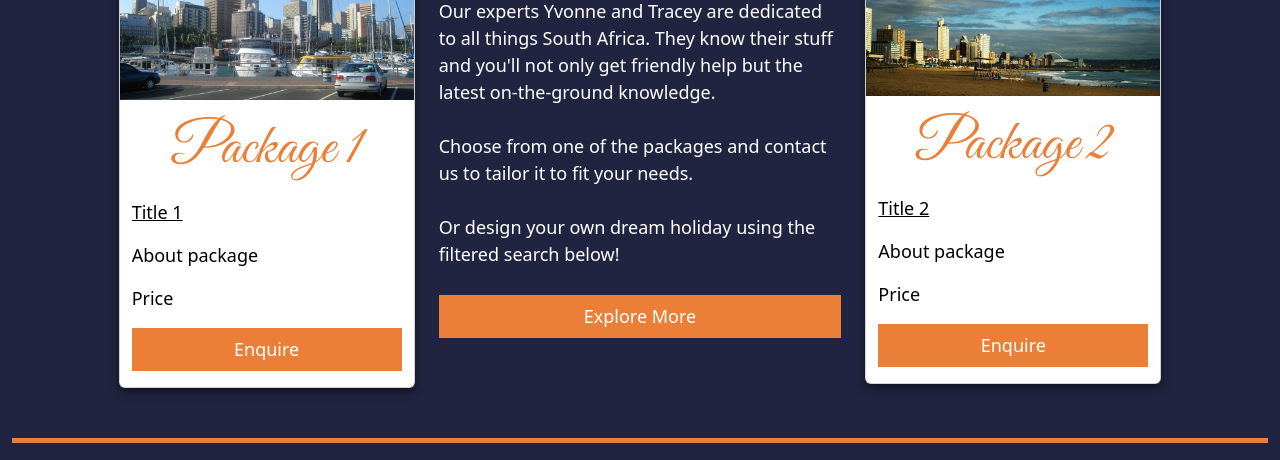
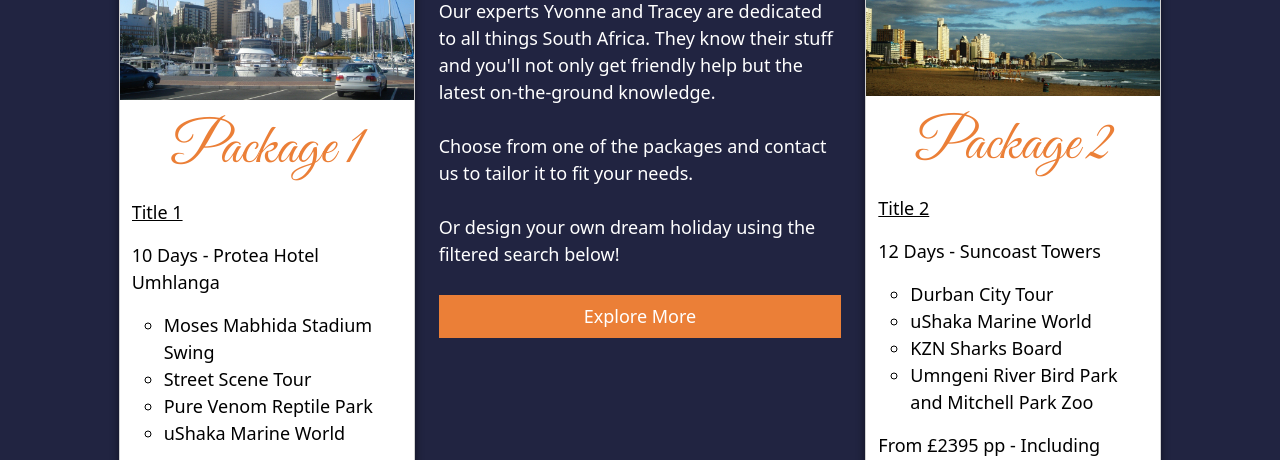
Before and after one commit to SpooshDoosh/Milestone-Project-2-Ubuntu-Holidays, a plain HTML site: page durban.html in a window 1280 px wide. Shown: the part 1962-2422 px from the top of the page. Drawn offline with nearby package versions, Linux system fonts and the light colour scheme; some packages are replaced by stand-ins of ours.

Commit message:
Add content to package cards

```diff
--- a/durban.html
+++ b/durban.html
@@ -110,10 +110,16 @@
                         <h2 class="card-heading">Package 1</h2>
                         <p class="title">Title 1</p>
                         <p>
-                            About package
+                            10 Days - Protea Hotel Umhlanga
                         </p>
+                        <ul>
+                            <li class="activities">Moses Mabhida Stadium Swing</li>
+                            <li class="activities">Street Scene Tour</li>
+                            <li class="activities">Pure Venom Reptile Park</li>
+                            <li class="activities">uShaka Marine World</li>
+                        </ul>
                         <p>
-                            Price
+                            From £1620 pp - Including Flights
                         </p>
                         <p>
                             <button class="button">
@@ -152,10 +158,16 @@
                         <h2 class="card-heading">Package 2</h2>
                         <p class="title">Title 2</p>
                         <p>
-                            About package
+                            12 Days - Suncoast Towers
                         </p>
+                        <ul>
+                            <li class="activities">Durban City Tour</li>
+                            <li class="activities">uShaka Marine World</li>
+                            <li class="activities">KZN Sharks Board</li>
+                            <li class="activities">Umngeni River Bird Park and Mitchell Park Zoo</li>
+                        </ul>
                         <p>
-                            Price
+                            From £2395 pp - Including Flights
                         </p>
                         <p>
                             <button class="button">
```
